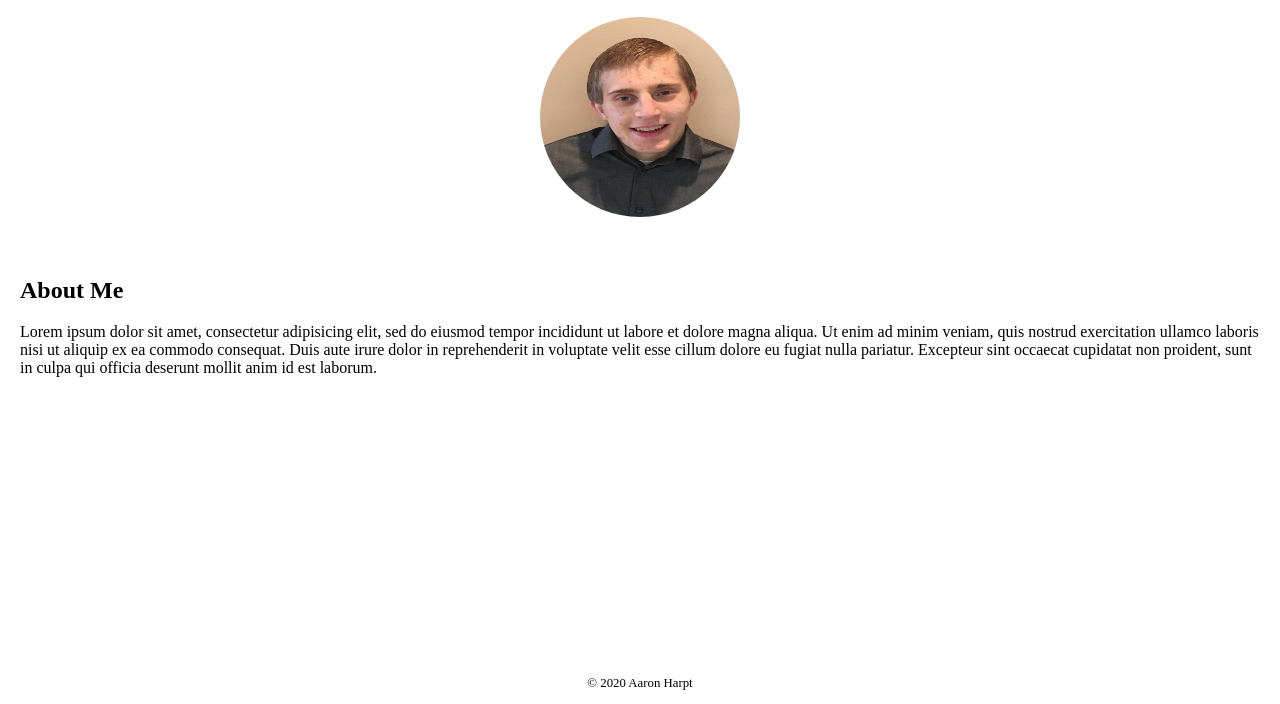
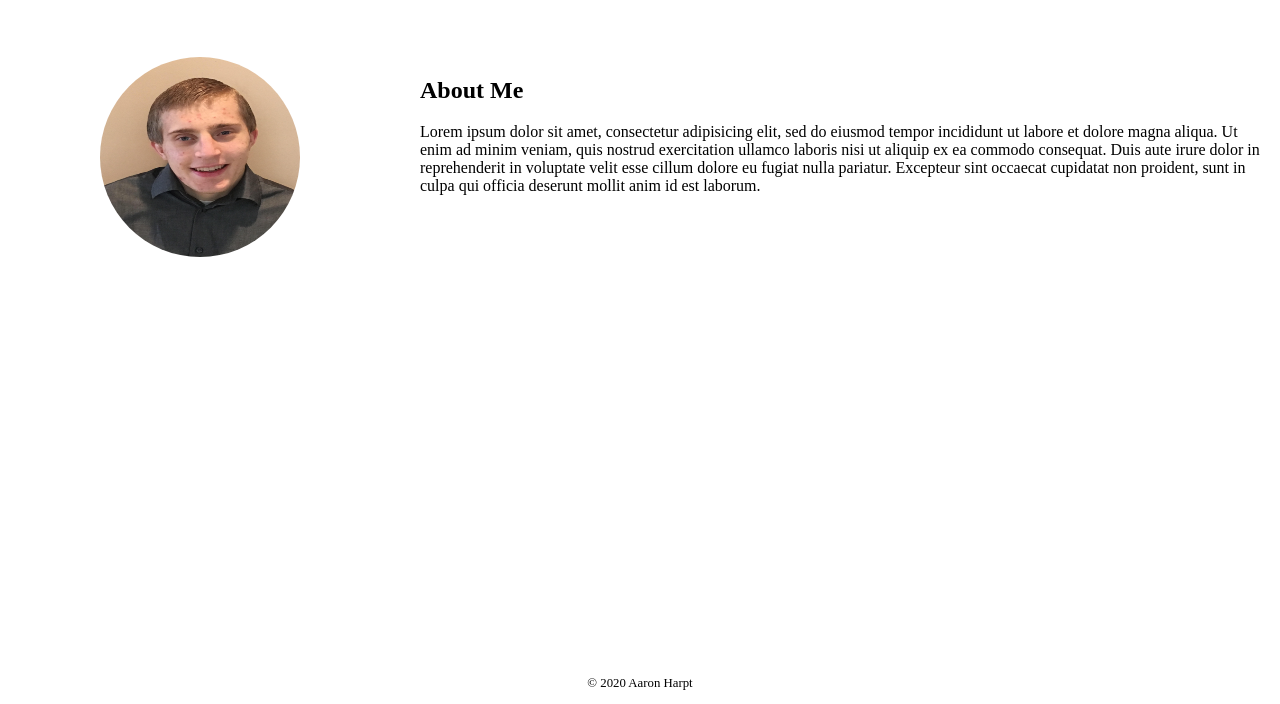
Before and after one commit to aharpt/Portfolio-Website, a plain HTML site: page about.html in a window 1280 px wide. Shown: the part 96-800 px from the top of the page. Drawn offline with Linux system fonts and the light colour scheme.

Commit message:
Added styles for larger screens to about page

```diff
--- a/main.css
+++ b/main.css
@@ -91,6 +91,7 @@ figure img {
 #main-section {
   display: flex;
   flex-direction: column;
+  margin-top: 20px;
 }
 
 #image-section {
@@ -107,6 +108,23 @@ figure img {
 
 #about-section {
   margin: 20px;
+}
+
+/* big screen about page */
+
+@media (min-width: 767px) {
+  #main-section {
+    flex-direction: row;
+    margin-top: 40px;
+  }
+
+  #image-section {
+    width: 30%;
+  }
+
+  #about-section {
+    width: 70%;
+  }
 }
 
 /* contact page */
```
